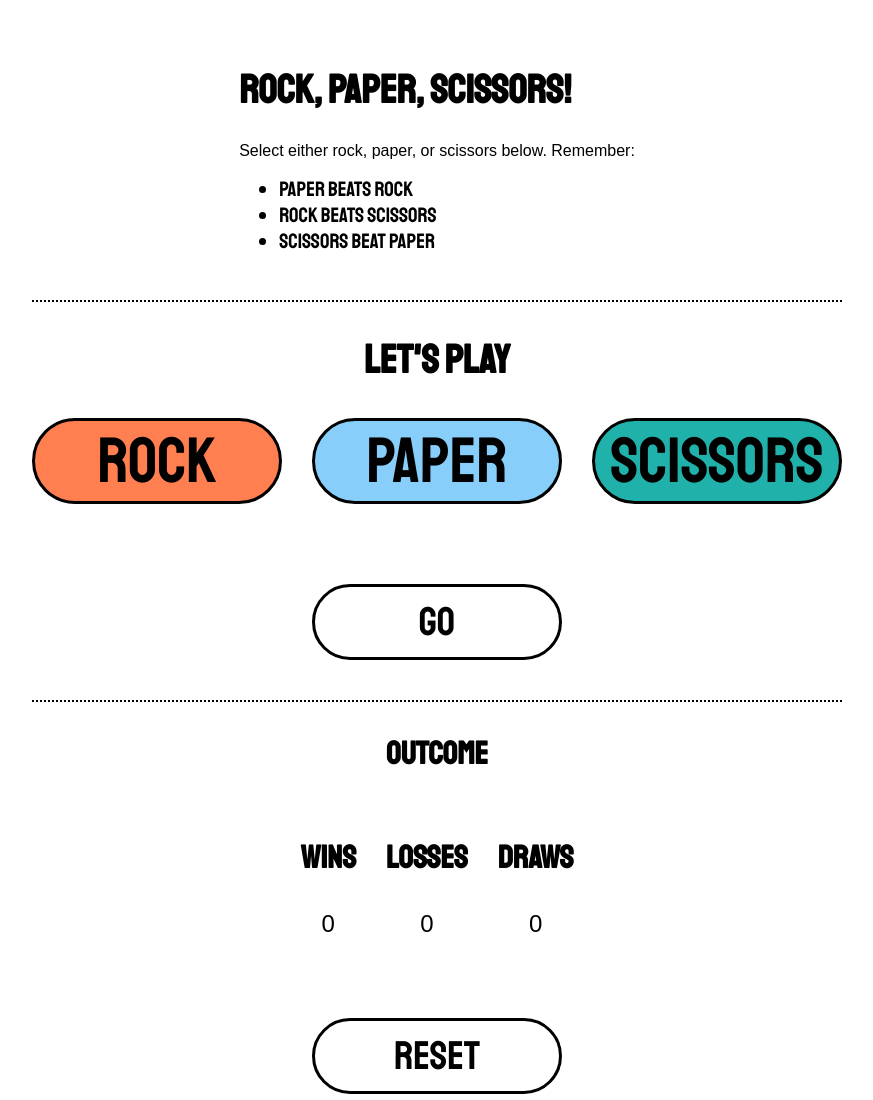
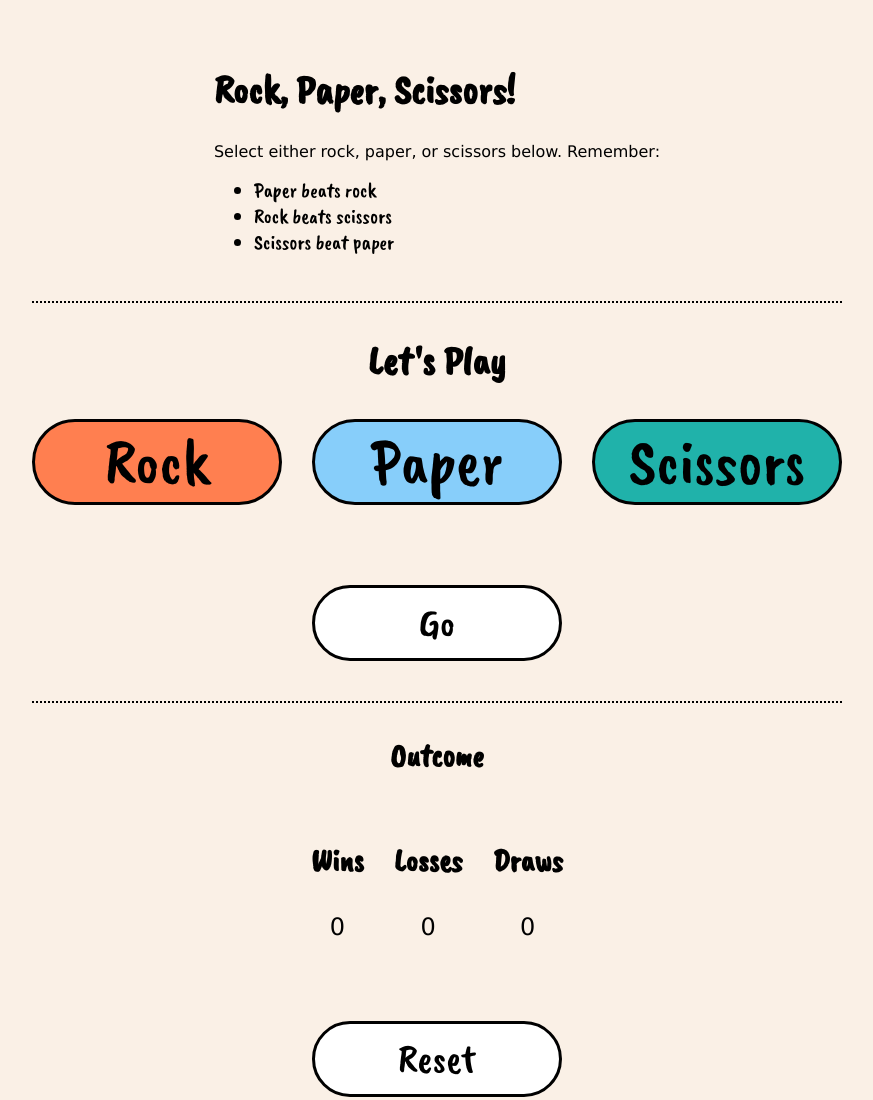
Before and after one commit to diyanamendoza/lab-03-rock-paper-scissors, a plain HTML site: page index.html in a window 1280 px wide. Shown: the whole page, without its empty margins (203-1076 px from the left). Drawn offline with nearby package versions, Linux system fonts and the light colour scheme.

Commit message:
Change font and background color

```diff
--- a/app.js
+++ b/app.js
@@ -2,7 +2,7 @@
 import { getRandomThrow, didUserWin } from "./utils.js";
 
 const goButton = document.getElementById('go-button');
-const outcomeDisplay = document.getElementById('outcome');
+const outcomeDisplay = document.getElementById('result');
 const winCount = document.getElementById('wins');
 const lossCount = document.getElementById('losses');
 const drawCount = document.getElementById('draws');
--- a/index.html
+++ b/index.html
@@ -7,7 +7,7 @@
     <meta http-equiv="X-UA-Compatible" content="ie=edge">
     <link rel="preconnect" href="https://fonts.googleapis.com">
     <link rel="preconnect" href="https://fonts.gstatic.com" crossorigin>
-    <link href="https://fonts.googleapis.com/css2?family=Arvo&family=Staatliches&display=swap" rel="stylesheet">
+    <link href="https://fonts.googleapis.com/css2?family=Caveat+Brush&display=swap" rel="stylesheet">
     <link rel="stylesheet" href="./style.css">
     <title>Rock, Paper, Scissors</title>
 </head>
@@ -43,7 +43,7 @@
         </section>
         <section class="game-outcome">
             <h3>Outcome</h3>
-            <div id="outcome"></div>
+            <div id="result"></div>
         </section>
         <section class="stats">
             <div id="wins-box">
--- a/style.css
+++ b/style.css
@@ -4,11 +4,12 @@
 
 
 body {
-    font-family: 'Staatliches', sans serif;
+    font-family: 'Caveat Brush', cursive;
     display: flex;
     flex-direction: column;
     justify-content: center;
     align-items: center;
+    background-color:linen;
 }
 
 header {
@@ -24,7 +25,7 @@ h3 {
 }
 p {
     font-size: 1em;
-    font-family: sans-serif;
+    font-family: Verdana, Geneva, Tahoma, sans-serif;
 }
 
 li {
@@ -52,7 +53,7 @@ input {
 
 input:checked + div {
     transform: scale(1.1);
-    transition: all .2s ease-in-out;
+    transition: all .05s ease-in-out;
     color: white;
 }
 
@@ -68,7 +69,7 @@ input:checked + div {
 
 button {
     font-size: 2.5em;
-    font-family: 'Staatliches', sans serif;
+    font-family: 'Caveat Brush', cursive;
     background-color: white;
     color: black;
     padding: 10px;
@@ -85,11 +86,12 @@ button {
 button:hover {
     background-color: black;
     color: white;
+    border:
 }
 
-#outcome, #wins, #losses, #draws {
+#result, #wins, #losses, #draws {
     font-size: 1.5em;
-    font-family: sans-serif;
+    font-family: Verdana, Geneva, Tahoma, sans-serif;
     text-align: center;
 }
 
@@ -99,6 +101,10 @@ button:hover {
     border: 3px solid black;
     text-align: center;
     font-size: 4em;
+}
+
+.choice:hover {
+    cursor: pointer;
 }
 
 #rock {
```
